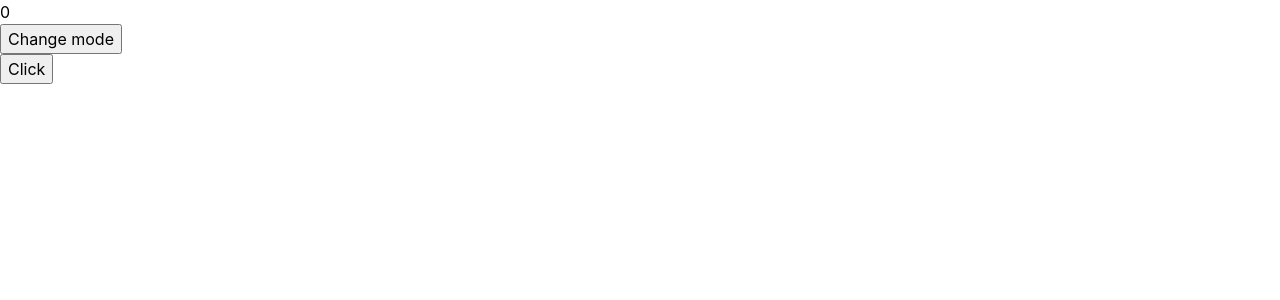
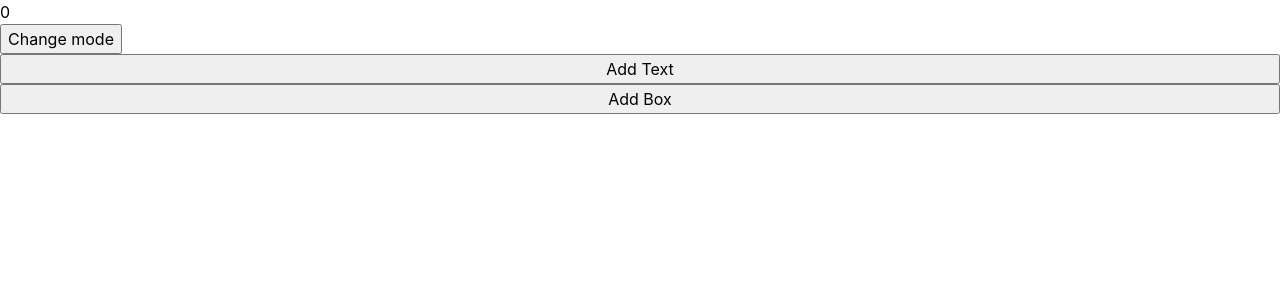
Before and after one commit to tjmgregory/wysiwyg-web-editor, a Next.js app: page / in a window 1280 px wide. Shown: the top 300 px of the page. Built offline with nearby package versions, Linux system fonts and the light colour scheme.

Commit message:
feat: adds another box button and some borders

```diff
--- a/src/components/Objects/Box/index.tsx
+++ b/src/components/Objects/Box/index.tsx
@@ -1,5 +1,4 @@
 import { useState } from "react";
-import EditorMode from "../../../commmon/EditorMode";
 import Text from "../Text";
 
 type ParentChild = (props: {
@@ -18,10 +17,14 @@ const Box: React.FC = () => {
       });
 
   return (
-    <div>
-      <button onClick={() => insertNode(0)(<Text mode={EditorMode.Edit} />)}>
-        {"Click"}
-      </button>
+    <div
+      style={{
+        display: "flex",
+        flexDirection: "column",
+      }}
+    >
+      <button onClick={() => insertNode(0)(<Text />)}>{"Add Text"}</button>
+      <button onClick={() => insertNode(0)(<Box />)}>{"Add Box"}</button>
       {nodes}
     </div>
   );
```
